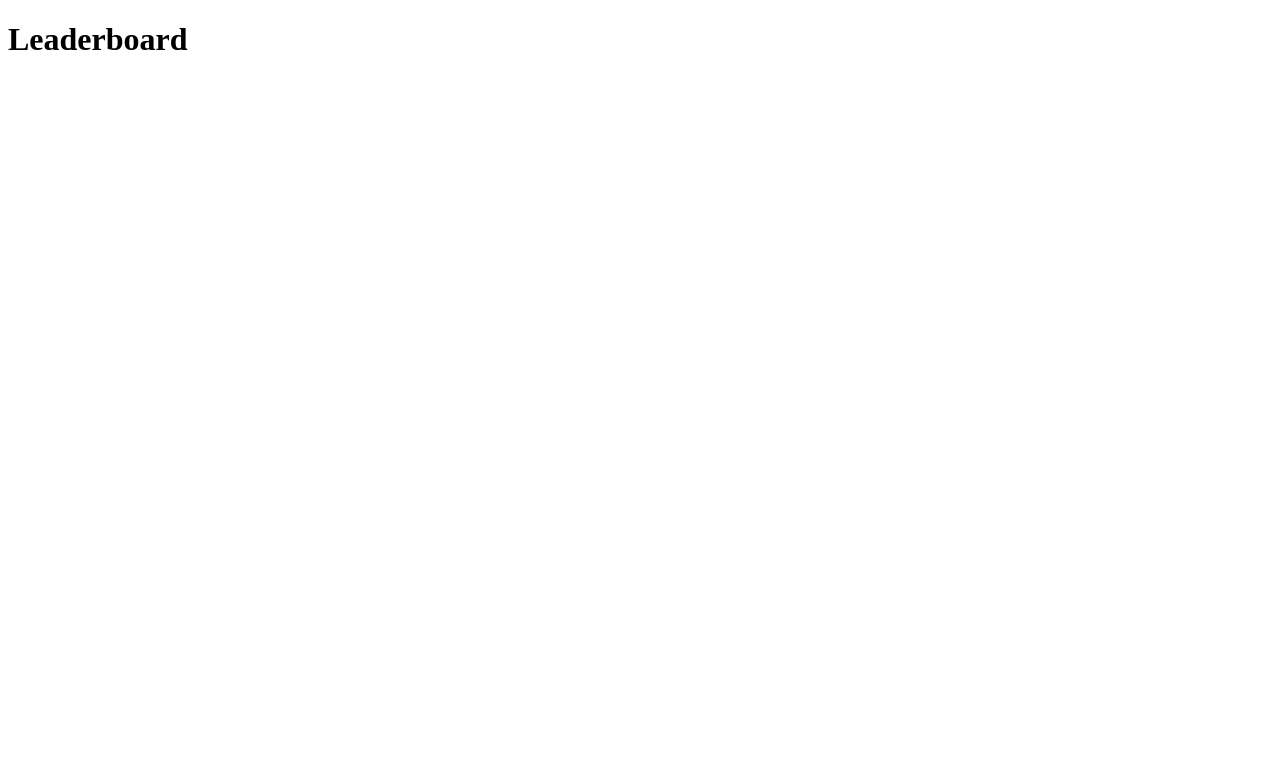
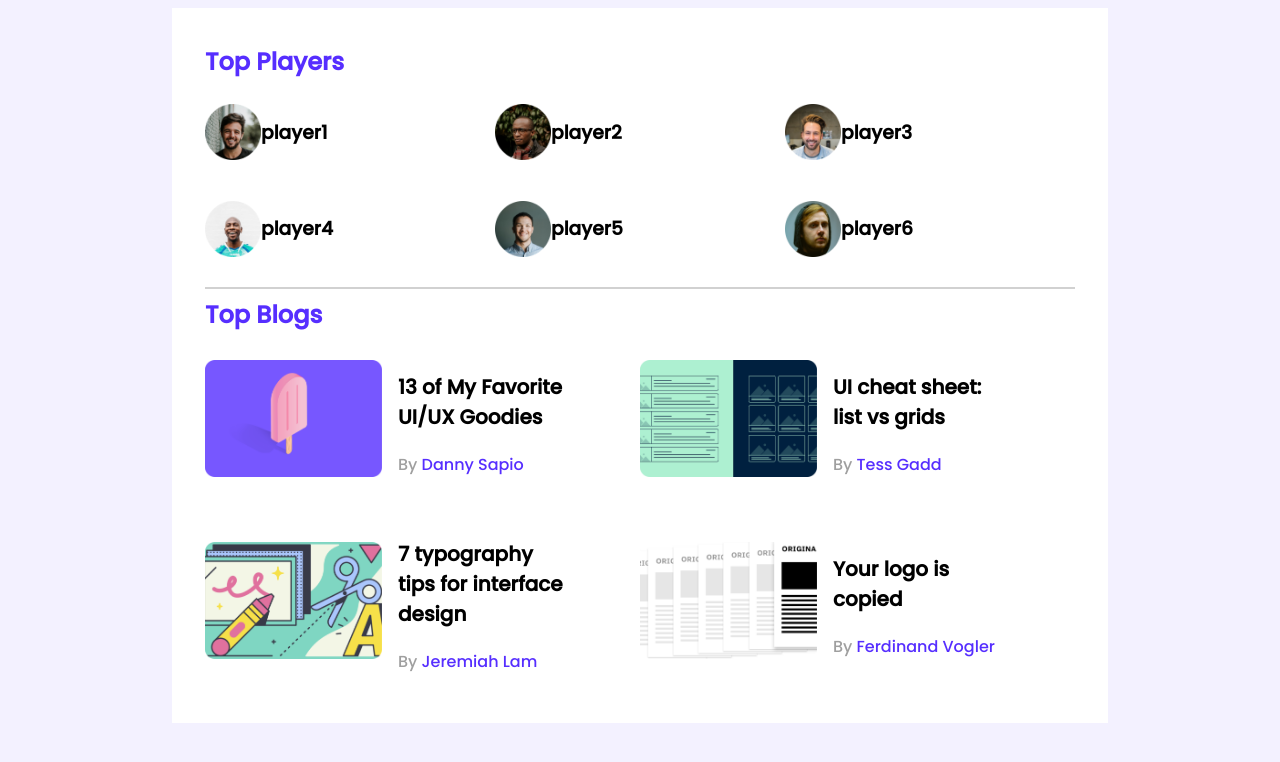
Before and after one commit to munem-shahriar697/responsive-leaderboard, a plain HTML site: page index.html in a window 1280 px wide. Drawn offline with Linux system fonts and the light colour scheme.

Commit message:
second push

```diff
--- a/index.html
+++ b/index.html
@@ -6,10 +6,103 @@
     <meta http-equiv="X-UA-Compatible" content="IE=edge">
     <meta name="viewport" content="width=device-width, initial-scale=1.0">
     <title>Leaderboard</title>
+    <!-- stylesheet -->
+    <link rel="stylesheet" href="styles/style.css">
 </head>
 
 <body>
-    <h1>Leaderboard</h1>
+    <!-- header start -->
+    <header>
+
+    </header>
+    <!-- header end -->
+    <main>
+        <!-- top player and top blogs -->
+        <section class="container">
+            <h2 class="section-title">Top Players</h2>
+            <div class="top-players">
+                <div class="players">
+                    <div class="player">
+                        <img src="images/players/player-1.png" alt="">
+                        <h3>player1</h3>
+                        </img>
+                    </div>
+                    <div class="player">
+                        <img src="images/players/player-2.png" alt="">
+                        <h3>player2</h3>
+                        </img>
+                    </div>
+                    <div class="player">
+                        <img src="images/players/player-3.png" alt="">
+                        <h3>player3</h3>
+                        </img>
+                    </div>
+                    <div class="player">
+                        <img src="images/players/player-4.png" alt="">
+                        <h3>player4</h3>
+                        </img>
+                    </div>
+                    <div class="player">
+                        <img src="images/players/player-5.png" alt="">
+                        <h3>player5</h3>
+                        </img>
+                    </div>
+                    <div class="player">
+                        <img src="images/players/player-6.png" alt="">
+                        <h3>player6</h3>
+                        </img>
+                    </div>
+                </div>
+            </div>
+            <hr>
+
+            <div class="top-blogs">
+                <h2 class="section-title">Top Blogs</h2>
+                <div class="blogs">
+                    <article class="blog">
+                        <div class="thumbnail">
+                            <img src="images/blogs/blog-1.png" alt="">
+                        </div>
+                        <div class="blog-info">
+                            <h3 class="blog-title">13 of My Favorite
+                                UI/UX Goodies</h3>
+                            <p class="blog-author">By <a href="">Danny Sapio</a></p>
+                        </div>
+                    </article>
+                    <article class="blog">
+                        <div class="thumbnail">
+                            <img src="images/blogs/blog-2.png" alt="">
+                        </div>
+                        <div class="blog-info">
+                            <h3 class="blog-title">UI cheat sheet:
+                                list vs grids</h3>
+                            <p class="blog-author">By <a href="">Tess Gadd</a></p>
+                        </div>
+                    </article>
+                    <article class="blog">
+                        <div class="thumbnail">
+                            <img src="images/blogs/blog-3.png" alt="">
+                        </div>
+                        <div class="blog-info">
+                            <h3 class="blog-title">7 typography tips
+                                for interface design</h3>
+                            <p class="blog-author">By <a href="">Jeremiah Lam</a></p>
+                        </div>
+                    </article>
+                    <article class="blog">
+                        <div class="thumbnail">
+                            <img src="images/blogs/blog-4.png" alt="">
+                        </div>
+                        <div class="blog-info">
+                            <h3 class="blog-title">Your logo is
+                                copied</h3>
+                            <p class="blog-author">By <a href="">Ferdinand Vogler</a></p>
+                        </div>
+                    </article>
+                </div>
+            </div>
+        </section>
+    </main>
 </body>
 
 </html>
--- /dev/null
+++ b/styles/style.css
@@ -0,0 +1,78 @@
+/* fonts */
+@import url('https://fonts.googleapis.com/css2?family=Poppins:wght@500&display=swap');
+/* base style */
+body{
+    font-family: 'Poppins', sans-serif;
+    background-color: #F3F1FF;
+}
+main{
+    display: flex;
+    justify-content: center;
+}
+.top-players{
+    margin-bottom: 25px;
+}
+.section-title{
+    color: #562EFF;
+    font-size: 24px;
+    margin-top: 3px;
+}
+.container{
+    background-color: white;
+    width: 870px;
+    padding: 33px;
+}
+hr{
+    border: 1px solid #D1D1D1
+}
+/* top players style */
+
+.players{
+    display: grid;
+    grid-template-columns: repeat(3, 1fr);
+    grid-row-gap: 30px;
+}
+.player{
+    display: flex;
+    align-items: center;
+}
+.player img{
+    width: 56px;
+    height: 56px;
+}
+.player-name{
+    margin-left: 16px;
+    font-size: 18px;
+}
+
+/* top blogs styles */
+.blogs{
+    display: grid;
+    grid-template-columns: repeat(2,1fr);
+    row-gap: 26px;
+}
+.blog{
+    display: flex;
+    align-items: center;
+}
+.blog .thumbnail img{
+    width: 177px;
+    height: 117px;
+}
+.blog-info{
+    margin-left: 16px;
+    width: 171px;
+}
+.blog-title{
+    font-size: 20px;
+}
+.blog-author{
+    color: #9f9f9f;
+    font-size: 16px;
+
+}
+.blog-author a{
+    text-decoration: none;
+    color: #562EFF;
+    font-size: 16px;
+}
```
